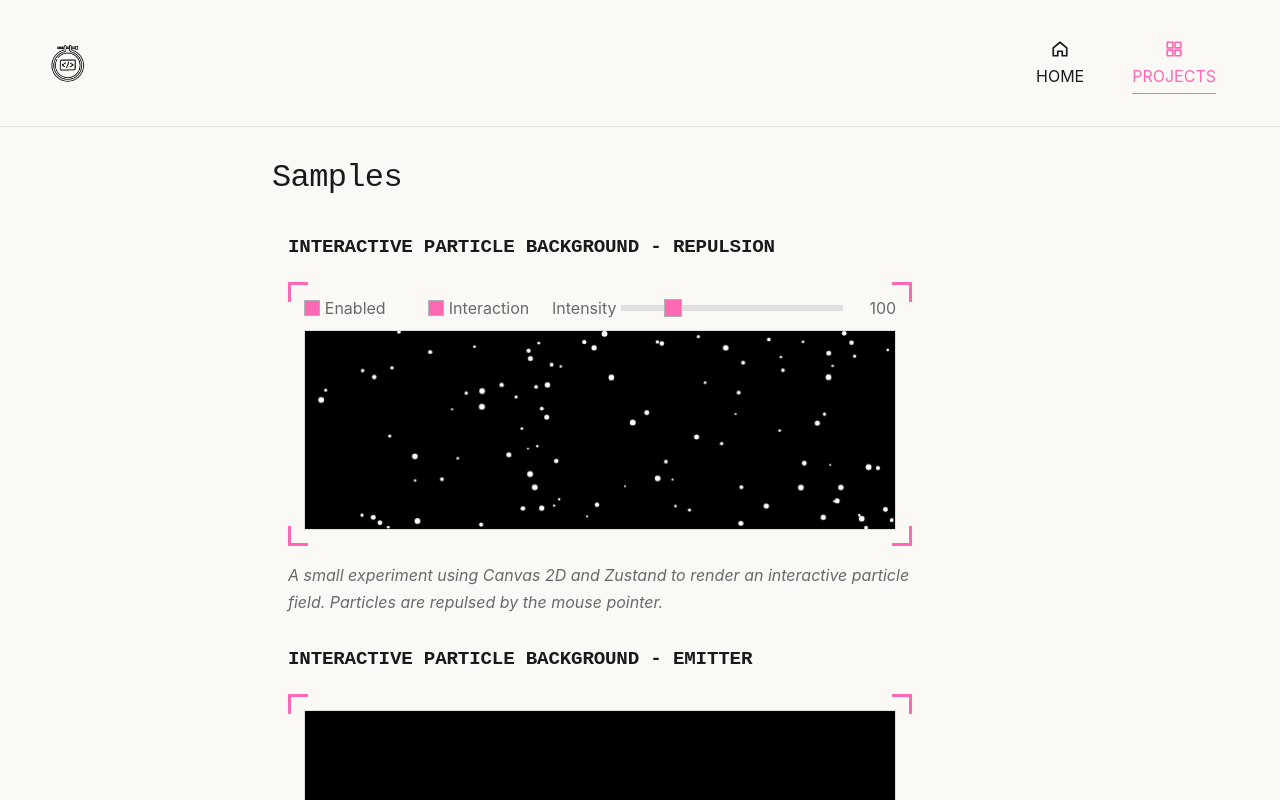
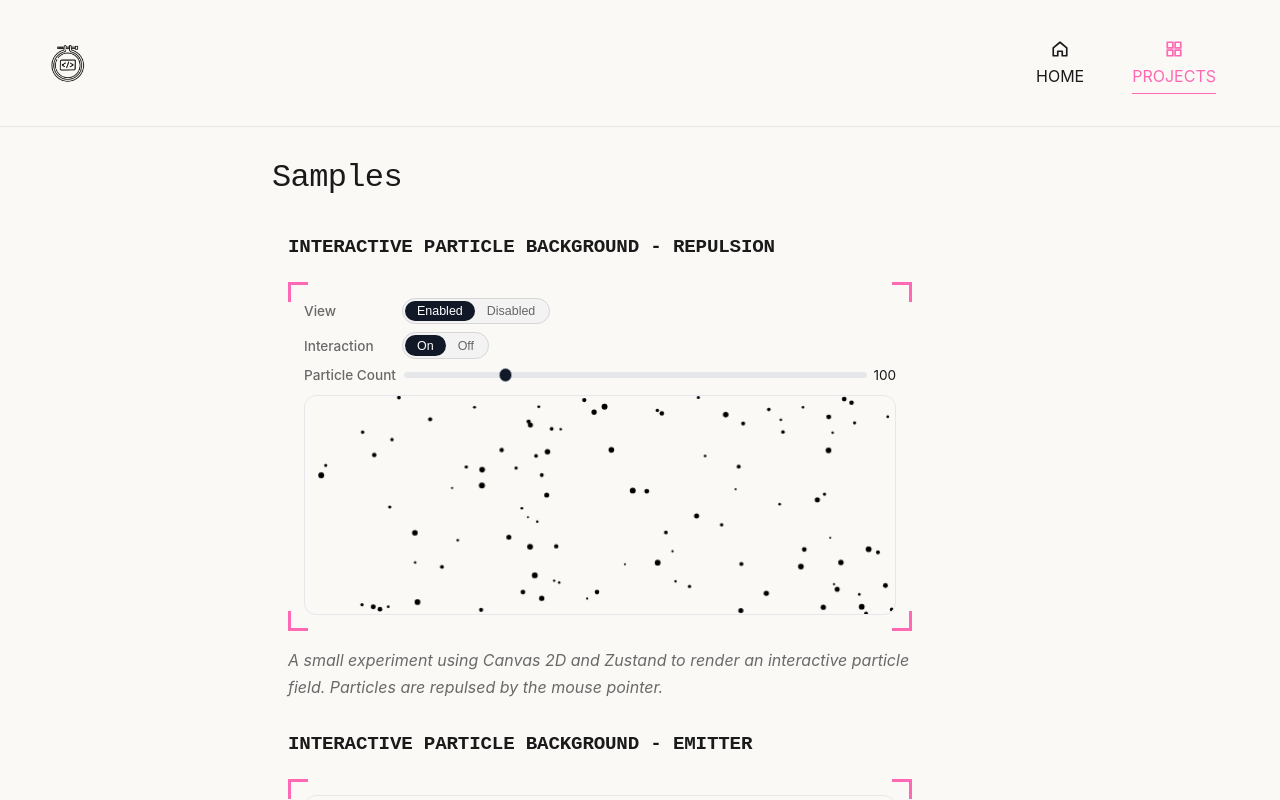
Before and after one commit to thaisfinck/my-code-sampler, a React (Vite) app: page /projects in a window 1280 px wide. Shown: the top 800 px of the page. Built offline with nearby package versions, Linux system fonts and the light colour scheme.

Commit message:
Style refinements (#7)
* canvas global style

* remove old css and add a new styling to samples

```diff
--- a/src/pages/Samples/samples.css
+++ b/src/pages/Samples/samples.css
@@ -59,3 +59,101 @@
   right: 0;
   border-width: 0 3px 3px 0;
 }
+
+/* Global styles for the projects */
+.project-wrapper {
+  display: flex;
+  flex-direction: column;
+  gap: 0.75rem;
+}
+
+.project-controls {
+  display: flex;
+  flex-direction: column;
+  gap: 0.5rem;
+  font-size: 0.85rem;
+}
+.project-label {
+  min-width: 90px;
+  font-weight: 500;
+  color: dimgray;
+}
+
+.project-toggle-wrapper {
+  display: inline-flex;
+  border-radius: 999px;
+  padding: 2px;
+  background: #f3f3f3;
+  border: 1px solid #d6d6d6;
+}
+
+.project-toggle-btn {
+  border: none;
+  background: transparent;
+  padding: 0.2rem 0.75rem;
+  border-radius: 999px;
+  font-size: 0.78rem;
+  cursor: pointer;
+  color: #666;
+}
+
+.project-toggle-btn.active {
+  background: #111827;
+  color: white;
+}
+
+.project-canvas {
+  width: 100%;
+  height: 220px;
+  border-radius: 0.75rem;
+  border: 1px solid #e5e7eb;
+  display: block;
+}
+
+.project-controls {
+  display: flex;
+  flex-direction: column;
+  gap: 0.5rem;
+  font-size: 0.85rem;
+}
+
+.project-control-row {
+  display: flex;
+  flex-wrap: wrap;
+  align-items: center;
+  gap: 0.5rem;
+}
+
+.project-range {
+  display: flex;
+  align-items: center;
+  gap: 0.4rem;
+  flex: 1;
+  min-width: 160px;
+}
+
+.project-range input[type='range'] {
+  flex: 1;
+  appearance: none;
+  background: #e5e7eb;
+  height: 0.35rem;
+  border-radius: 999px;
+  outline: none;
+}
+
+.project-range input[type='range']::-webkit-slider-thumb {
+  appearance: none;
+  width: 0.85rem;
+  height: 0.85rem;
+  border-radius: 999px;
+  background-color: #111827;
+  border: 1px solid #9ca3af;
+  cursor: pointer;
+}
+
+.project-range-values {
+  min-width: 82px;
+  text-align: right;
+  font-variant-numeric: tabular-nums;
+  color: #6b7280;
+}
--- a/src/projects/InteractiveParticleBackground/components/Emitter.tsx
+++ b/src/projects/InteractiveParticleBackground/components/Emitter.tsx
@@ -7,7 +7,6 @@ import {
   type MouseEvent,
   type TouchEvent,
 } from 'react';
-import '../styles/interactiveParticleBackground.css';
 import { useEmitterStore } from '../stores/emitterStore';
 
 type Particle = {
@@ -115,7 +114,7 @@ const Emitter = () => {
 
           ctx.beginPath();
           ctx.arc(p.x, p.y, p.radius, 0, Math.PI * 2);
-          ctx.fillStyle = '#fff';
+          ctx.fillStyle = '#000';
           ctx.fill();
         });
       }
@@ -133,12 +132,12 @@ const Emitter = () => {
   }, [enabled]);
 
   return (
-    <div className="interactive-particle-wrapper">
+    <div className="project-wrapper">
       <canvas
         ref={canvasRef}
         width={canvasSize.width}
         height={canvasSize.height}
-        className="interactive-particle-canvas"
+        className="project-canvas"
         onMouseMove={handlePointerMove}
         onTouchMove={handlePointerMove}
       />
--- a/src/projects/InteractiveParticleBackground/components/Repulsion.tsx
+++ b/src/projects/InteractiveParticleBackground/components/Repulsion.tsx
@@ -8,7 +8,6 @@ import {
   type MouseEvent,
 } from 'react';
 import { useParticleStore } from '../stores/particleStore';
-import '../styles/interactiveParticleBackground.css';
 
 type Particle = {
   x: number;
@@ -95,19 +94,13 @@ const Repulsion = () => {
     setMousePos(null);
   }, []);
 
-  const handleToggleEnabled = useCallback(
-    (event: ChangeEvent<HTMLInputElement>) => {
-      setEnabled(event.target.checked);
-    },
-    [setEnabled]
-  );
+  const handleToggleEnabled = useCallback(() => {
+    setEnabled(!enabled);
+  }, [enabled, setEnabled]);
 
-  const handleToggleInteraction = useCallback(
-    (event: ChangeEvent<HTMLInputElement>) => {
-      setInteractionEnabled(event.target.checked);
-    },
-    [setInteractionEnabled]
-  );
+  const handleToggleInteraction = useCallback(() => {
+    setInteractionEnabled(!interactionEnabled);
+  }, [interactionEnabled, setInteractionEnabled]);
 
   const handleParticleCountChange = useCallback(
     (event: ChangeEvent<HTMLInputElement>) => {
@@ -170,7 +163,7 @@ const Repulsion = () => {
 
           ctx.beginPath();
           ctx.arc(p.x, p.y, p.radius, 0, Math.PI * 2);
-          ctx.fillStyle = '#fff';
+          ctx.fillStyle = '#000';
           ctx.fill();
         });
       }
@@ -188,28 +181,49 @@ const Repulsion = () => {
   }, [enabled, mousePos]);
 
   return (
-    <div className="interactive-particle-wrapper">
-      <div className="control-panel">
-        <label>
-          <input
-            className="toggle-checkbox"
-            type="checkbox"
-            checked={enabled}
-            onChange={handleToggleEnabled}
-          />
+    <div className="project-wrapper">
+      <div className="project-controls">
+        <div className="project-control-row">
+          <span className="project-label">View</span>
+          <div className="project-toggle-wrapper">
+            <button
+              type="button"
+              className={`project-toggle-btn ${enabled ? 'active' : ''}`}
+              onClick={handleToggleEnabled}
+            >
               Enabled
-        </label>
-        <label>
-          <input
-            className="toggle-checkbox"
-            type="checkbox"
-            checked={interactionEnabled}
-            onChange={handleToggleInteraction}
-          />
-          Interaction
-        </label>
-        <label className="particle-intensity-control">
-          <span>Intensity</span>
+            </button>
+            <button
+              type="button"
+              className={`project-toggle-btn ${!enabled ? 'active' : ''}`}
+              onClick={handleToggleEnabled}
+            >
+              Disabled
+            </button>
+          </div>
+        </div>
+        <div className="project-control-row">
+          <span className="project-label">Interaction</span>
+          <div className="project-toggle-wrapper">
+            <button
+              type="button"
+              className={`project-toggle-btn ${interactionEnabled ? 'active' : ''}`}
+              onClick={handleToggleInteraction}
+            >
+              On
+            </button>
+            <button
+              type="button"
+              className={`project-toggle-btn ${!interactionEnabled ? 'active' : ''}`}
+              onClick={handleToggleInteraction}
+            >
+              Off
+            </button>
+          </div>
+        </div>
+        <div className="project-control-row">
+          <span className="project-label">Particle Count</span>
+          <div className="project-range">
             <input
               type="range"
               min={20}
@@ -217,14 +231,16 @@ const Repulsion = () => {
               value={particleCount}
               onChange={handleParticleCountChange}
             />
-          <span className="particle-intensity-value">{particleCount}</span>
-        </label>
+
+            <span className="range-values">{particleCount}</span>
+          </div>
+        </div>
       </div>
       <canvas
         ref={canvasRef}
         width={canvasSize.width}
         height={canvasSize.height}
-        className="interactive-particle-canvas"
+        className="project-canvas"
         onMouseMove={handleMouseMove}
         onMouseLeave={handleMouseLeave}
       />
--- a/src/projects/InteractiveParticleBackground/styles/interactiveParticleBackground.css
+++ /dev/null
@@ -1,78 +0,0 @@
-.interactive-particle-wrapper {
-  display: flex;
-  flex-direction: column;
-  gap: 0.75rem;
-}
-
-.control-panel {
-  display: flex;
-  flex-wrap: wrap;
-  gap: 0.75rem;
-  align-items: center;
-  font-size: 0.85rem;
-  justify-content: center;
-}
-
-.control-panel label {
-  display: flex;
-  align-items: center;
-  gap: 0.3rem;
-  font-size: 1rem;
-  color: dimgray;
-  width: 7rem;
-}
-
-.toggle-checkbox {
-  appearance: none;
-  width: 1rem;
-  height: 1rem;
-  background-color: #ccc;
-  border: 1px solid #b1b1b1;
-  position: relative;
-  cursor: pointer;
-  transition: background-color 0.3s;
-
-  &:checked {
-    background-color: #ff69b4;
-  }
-}
-
-.particle-intensity-control {
-  display: flex;
-  align-items: center;
-  gap: 0.5rem;
-  flex: 1;
-  min-width: 160px;
-
-  input[type='range'] {
-    flex: 1;
-    appearance: none;
-    background: #e0e0e0;
-    height: 0.4rem;
-    outline: none;
-
-    &::-webkit-slider-thumb {
-      appearance: none;
-      width: 1.1rem;
-      height: 1.1rem;
-      background-color: #ff69b4;
-      border: 1px solid #b1b1b1;
-      cursor: pointer;
-    }
-  }
-}
-
-.particle-intensity-value {
-  min-width: 3rem;
-  text-align: right;
-  font-size: 1rem;
-  color: dimgray;
-}
-
-.interactive-particle-canvas {
-  width: 100%;
-  height: 200px;
-  display: block;
-  border: 1px solid #ddd;
-  background: #000;
-}
```
Lines whose indentation alone changed are shown as unchanged.
